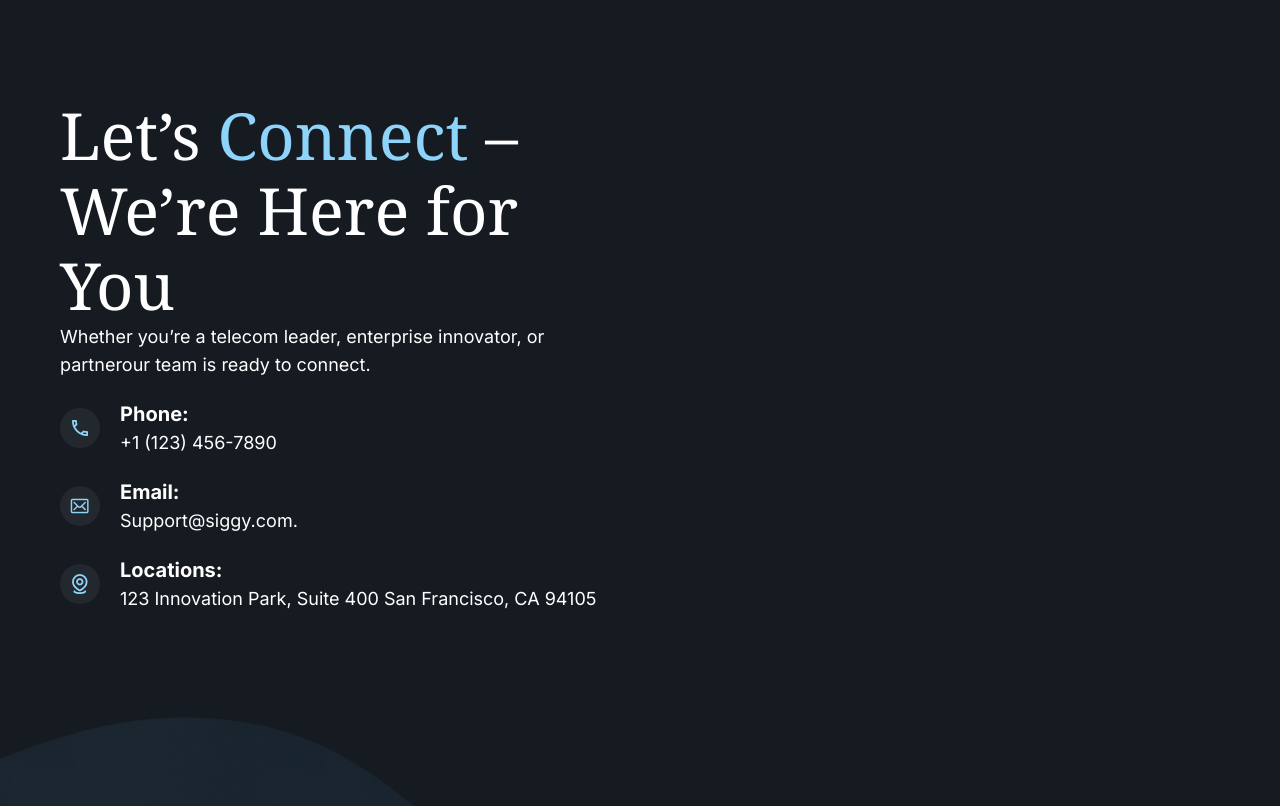
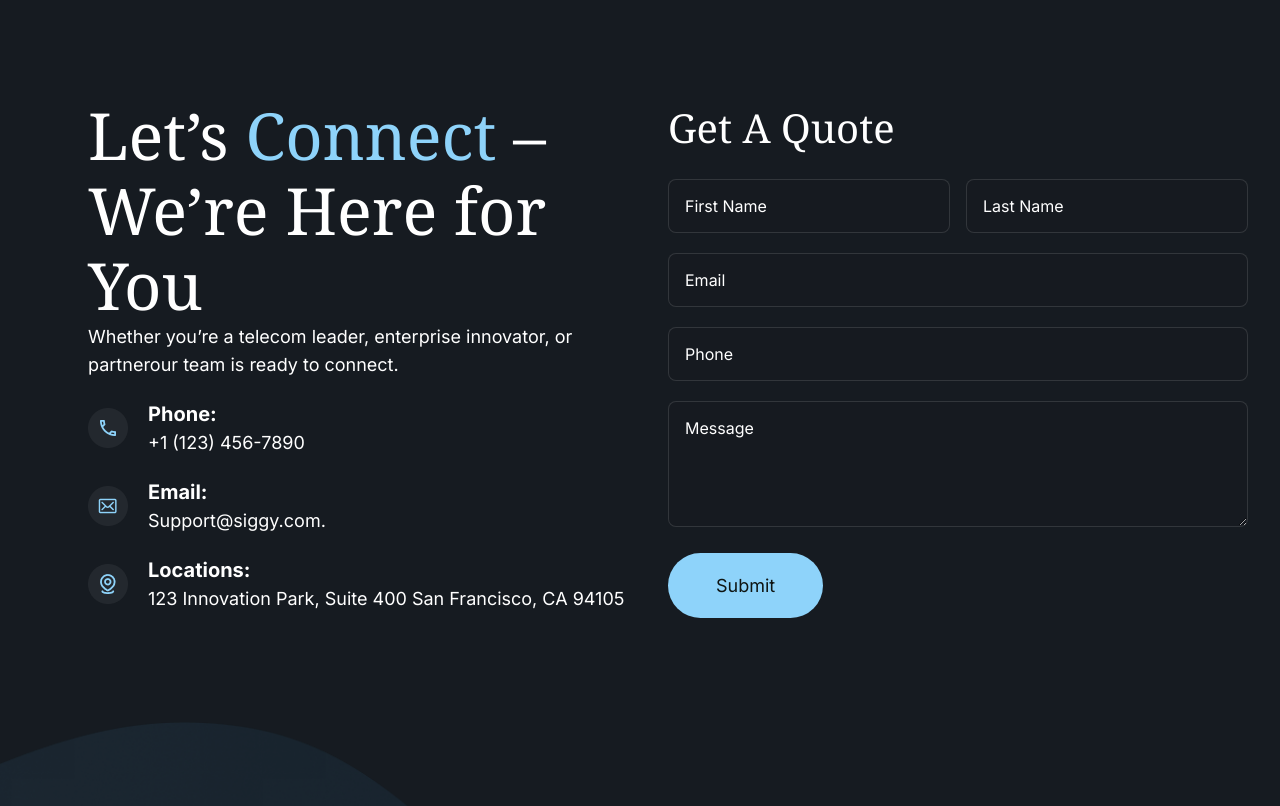
Before and after one commit to developeritexpert/siggi_ai_main, a Next.js app: page /contact-us in a window 1280 px wide. Shown: the part 686-1492 px from the top of the page. Built offline with nearby package versions, Linux system fonts and the light colour scheme.

Commit message:
contact us section

```diff
--- a/app/components/contactUs/Connect.tsx
+++ b/app/components/contactUs/Connect.tsx
@@ -2,9 +2,9 @@
 import Image from "next/image";
 const Connect = () => {
   return (
-    <div className="w-full lg:w-1/2">
-      <h2 className="text-white text-[27px] lg:text-[65px] lg:leading-[75px] font-normal ">
-        Let’s <span className="text-[#8ED3FA]">Connect </span>– We’re Here for
+    <div className="w-full lg:w-1/2 ">
+      <h2 className="text-white text-[27px] lg:text-[65px] lg:leading-[75px] font-normal max-w-[561px] ">
+        Let’s <span className="text-[#8ED3FA] ">Connect </span>– We’re Here for
         You
       </h2>
       <p className="text-white text-[14px] lg:text-[18px]  font-normal lg:leading-[28px] max-w-[561px] ">
--- a/app/components/contactUs/ContactContent.tsx
+++ b/app/components/contactUs/ContactContent.tsx
@@ -1,5 +1,6 @@
 import React from 'react'
 import Connect from './Connect'
+import ContactForm from './ContactForm'
 
 const ContactContent = () => {
   return (
@@ -8,9 +9,9 @@
      className="px-[20px] lg:px-[60px] py-[50px] lg:py-[100px]"
    >
      <div className="container mx-auto">
-        <div className="w-full">
+        <div className="w-full flex flex-col lg:flex-row lg:ml-[22px] xl:ml-[28px] 2xl:ml-[42px]">
             <Connect/>
-
+             <ContactForm/>
         </div>
        </div>
        </section>
--- a/app/components/contactUs/ContactForm.tsx
+++ b/app/components/contactUs/ContactForm.tsx
@@ -2,7 +2,44 @@
 
 const ContactForm = () => {
   return (
-    <div>ContactForm</div>
+    <div className="text-white w-full lg:w-1/2 mt-[30px] lg:mt-[0px] ">
+      <h2 className="text-[18px] lg:text-[40px] font-normal text-white mb-[21px]">
+Get A Quote
+      </h2>
+      <form className="space-y-[20px]">
+          <div className="grid grid-cols-1 sm:grid-cols-2 gap-4 ">
+        <input type="text" placeholder='First Name'
+     className=" w-full px-[16px] py-[14px]  rounded-lg text-[16px] font-normal bg-[#161A20] border border-[#FFFFFF1F]   placeholder-white focus:outline-none focus:border-gray-600"
+
+        />
+       <input type="text" placeholder='Last Name'
+     className=" w-full px-[16px] py-[14px]  rounded-lg text-[16px] font-normal bg-[#161A20] border border-[#FFFFFF1F]   placeholder-white focus:outline-none focus:border-gray-600"
+
+        />
+        </div>
+              <input type="email" placeholder="Email"
+     className=" w-full px-[16px] py-[14px]  rounded-lg text-[16px] font-normal bg-[#161A20] border border-[#FFFFFF1F]   placeholder-white focus:outline-none focus:border-gray-600"
+
+        />
+              <input type="tel" placeholder='Phone'
+     className=" w-full px-[16px] py-[14px]  rounded-lg text-[16px] font-normal bg-[#161A20] border border-[#FFFFFF1F]   placeholder-white focus:outline-none focus:border-gray-600"
+
+        />
+        <textarea placeholder="Message"
+        rows={4}
+             className=" w-full px-[16px] py-[14px]  rounded-lg text-[16px] font-normal bg-[#161A20] border border-[#FFFFFF1F]   placeholder-white focus:outline-none focus:border-gray-600"
+
+        />
+
+          {/* Submit Button */}
+          <button
+            type="submit"
+            className="bg-[#8ED3FA] text-[#0E1412] font-normal text-[18px] py-[10px] px-[25px] lg:px-[48px] lg:py-[19px] rounded-[170px] hover:opacity-90 transition"
+          >
+            Submit
+          </button>
+      </form>
+    </div>
   )
 }
 
```
